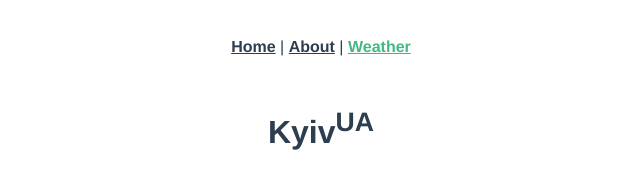
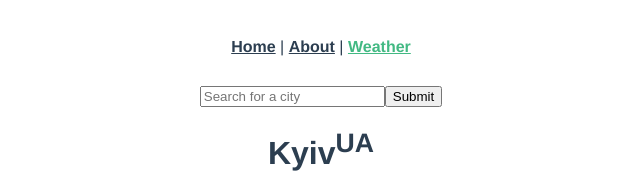
Before and after one commit to AlexKharenko/weather.app, a Vue app: page /weather in a window 1280 px wide. Shown: the top 176 px of the page, without its empty margins (319-959 px from the left). Built offline with nearby package versions, Linux system fonts and the light colour scheme.

Commit message:
Add Search Component

```diff
--- a/public/index.html
+++ b/public/index.html
@@ -1,15 +1,19 @@
 <!DOCTYPE html>
 <html lang="">
   <head>
-    <meta charset="utf-8">
-    <meta http-equiv="X-UA-Compatible" content="IE=edge">
-    <meta name="viewport" content="width=device-width,initial-scale=1.0">
-    <link rel="icon" href="<%= BASE_URL %>favicon.ico">
+    <meta charset="utf-8" />
+    <meta http-equiv="X-UA-Compatible" content="IE=edge" />
+    <meta name="viewport" content="width=device-width,initial-scale=1.0" />
+    <link rel="icon" href="<%= BASE_URL %>favicon.ico" />
     <title><%= htmlWebpackPlugin.options.title %></title>
   </head>
   <body>
     <noscript>
-      <strong>We're sorry but <%= htmlWebpackPlugin.options.title %> doesn't work properly without JavaScript enabled. Please enable it to continue.</strong>
+      <strong
+        >We're sorry but <%= htmlWebpackPlugin.options.title %> doesn't work
+        properly without JavaScript enabled. Please enable it to
+        continue.</strong
+      >
     </noscript>
     <div id="app"></div>
     <!-- built files will be auto injected -->
--- /dev/null
+++ b/src/components/Search.vue
@@ -0,0 +1,20 @@
+<template>
+  <form v-on:submit.prevent="Ok">
+    {{ search }}
+    <input type="search" v-model="search" placeholder="Search for a city" />
+    <button type="submit">Submit</button>
+  </form>
+</template>
+
+<script>
+export default {
+  name: "Search",
+  data() {
+    return {
+      search: "",
+    };
+  },
+};
+</script>
+
+<style></style>
--- a/src/router/index.js
+++ b/src/router/index.js
@@ -20,7 +20,9 @@ const routes = [
     path: "/weather",
     name: "Weather",
     component: () =>
-      import(/* webpackChunkName: "weather-container" */ "../views/Weather.vue"),
+      import(
+        /* webpackChunkName: "weather-container" */ "../views/Weather.vue"
+      ),
   },
 ];
 
--- a/src/store/index.js
+++ b/src/store/index.js
@@ -2,7 +2,7 @@ import { createStore } from "vuex";
 import weather from "./modules/weather";
 
 export default createStore({
-  modules:{
-    weather
-  }
+  modules: {
+    weather,
+  },
 });
--- a/src/store/modules/weather.js
+++ b/src/store/modules/weather.js
@@ -24,7 +24,7 @@ const getters = {
 };
 
 const actions = {
-   /* async fetchWeather({commit}){
+  /* async fetchWeather({commit}){
         //const response = await
 
         commit('setWeather', response);
@@ -32,7 +32,7 @@ const actions = {
 };
 
 const mutations = {
-    setWeather: (state, weather) => (state.weather = weather)
+  setWeather: (state, weather) => (state.weather = weather),
 };
 
 export default {
--- a/src/views/Weather.vue
+++ b/src/views/Weather.vue
@@ -1,6 +1,6 @@
 <template>
   <div class="weather-container">
-
+    <Search/>
     <WeatherContainer />
   </div>
 </template>
@@ -8,10 +8,12 @@
 <script>
 // @ is an alias to /src
 import WeatherContainer from "@/components/WeatherContainer.vue";
+import Search from "@/components/Search.vue";
 
 export default {
   name: "Weather",
   components: {
+    Search,
     WeatherContainer,
   },
 };
```
Also changed, not shown: src/components/WeatherContainer.vue (indentation only), 1 other file (tests, documents, lock files or other folders).
